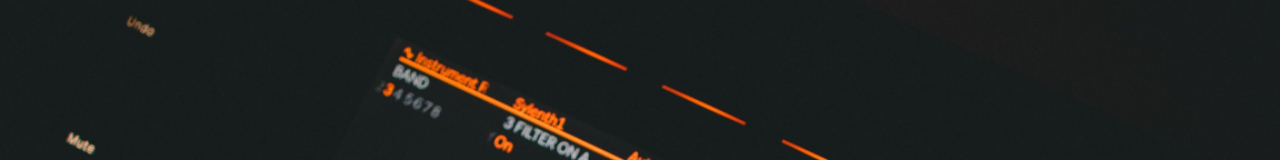
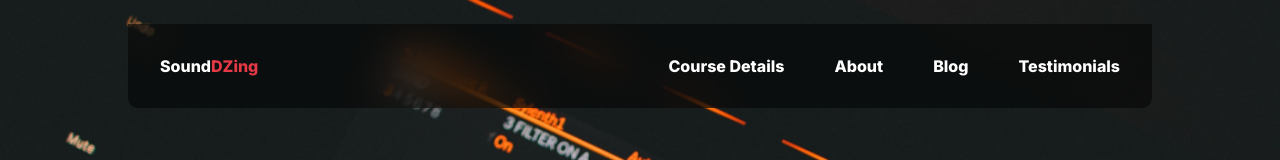
Before and after one commit to mauriziodm91/course-landing-page, a React (Vite) app: page / in a window 1280 px wide. Shown: the top 160 px of the page. Built offline with nearby package versions, Linux system fonts and the light colour scheme.

Commit message:
created navbar component

```diff
--- a/src/components/Header/Header.component.jsx
+++ b/src/components/Header/Header.component.jsx
@@ -1,10 +1,11 @@
-// import Navbar from '../Navbar/Navbar.component' TODO
+import Navbar from '../Navbar/Navbar.component'
 import './Header.css'
 
 const Header = () => {
   return (
     <header>
       <div className='wrapper'>
+        <Navbar />
         <div className='cta'>
           <p className='course-name'>Sound Design Masterclass</p>
           <h1>Learn the Art of Sound Design</h1>
--- /dev/null
+++ b/src/components/Navbar/Navbar.component.jsx
@@ -0,0 +1,27 @@
+import './Navbar.css'
+
+const Navbar = () => {
+  return (
+    <nav>
+      <a href='#' className='logo'>
+        Sound<span className='red'>DZing</span>
+      </a>
+      <ul>
+        <li>
+          <a href='#'>Course Details</a>
+        </li>
+        <li>
+          <a href='#'>About</a>
+        </li>
+        <li>
+          <a href='#'>Blog</a>
+        </li>
+        <li>
+          <a href='#'>Testimonials</a>
+        </li>
+      </ul>
+    </nav>
+  )
+}
+
+export default Navbar
--- /dev/null
+++ b/src/components/Navbar/Navbar.css
@@ -0,0 +1,31 @@
+nav {
+    position: fixed;
+    width: 1024px;
+    top: 24px;
+    background: rgba(0, 0, 0, 0.5);
+    backdrop-filter: blur(20px);
+    border-radius: 0 0 10px 10px;
+    display: flex;
+    justify-content: space-between;
+    align-items: center;
+    z-index: 300;
+    padding: 16px 32px;
+}
+
+nav ul {
+    display: flex;
+    list-style: none;
+    padding: 0;
+    gap: 50px;
+}
+
+nav ul li a,
+a.logo {
+    color: #FFF;
+    font-weight: 800;
+    font-size: 16px;
+}
+
+a.logo .red {
+    color: var(--red-color)
+}
```
